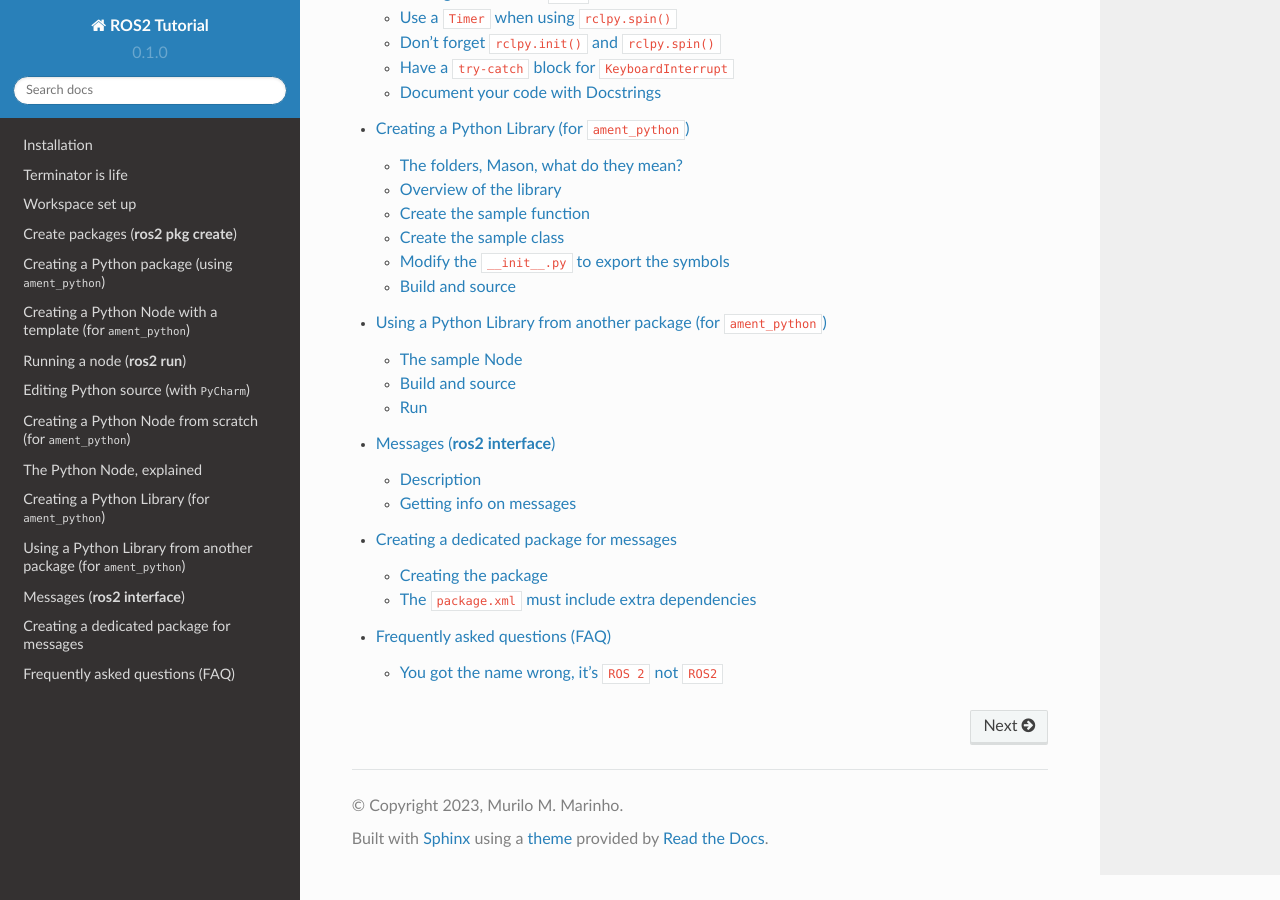
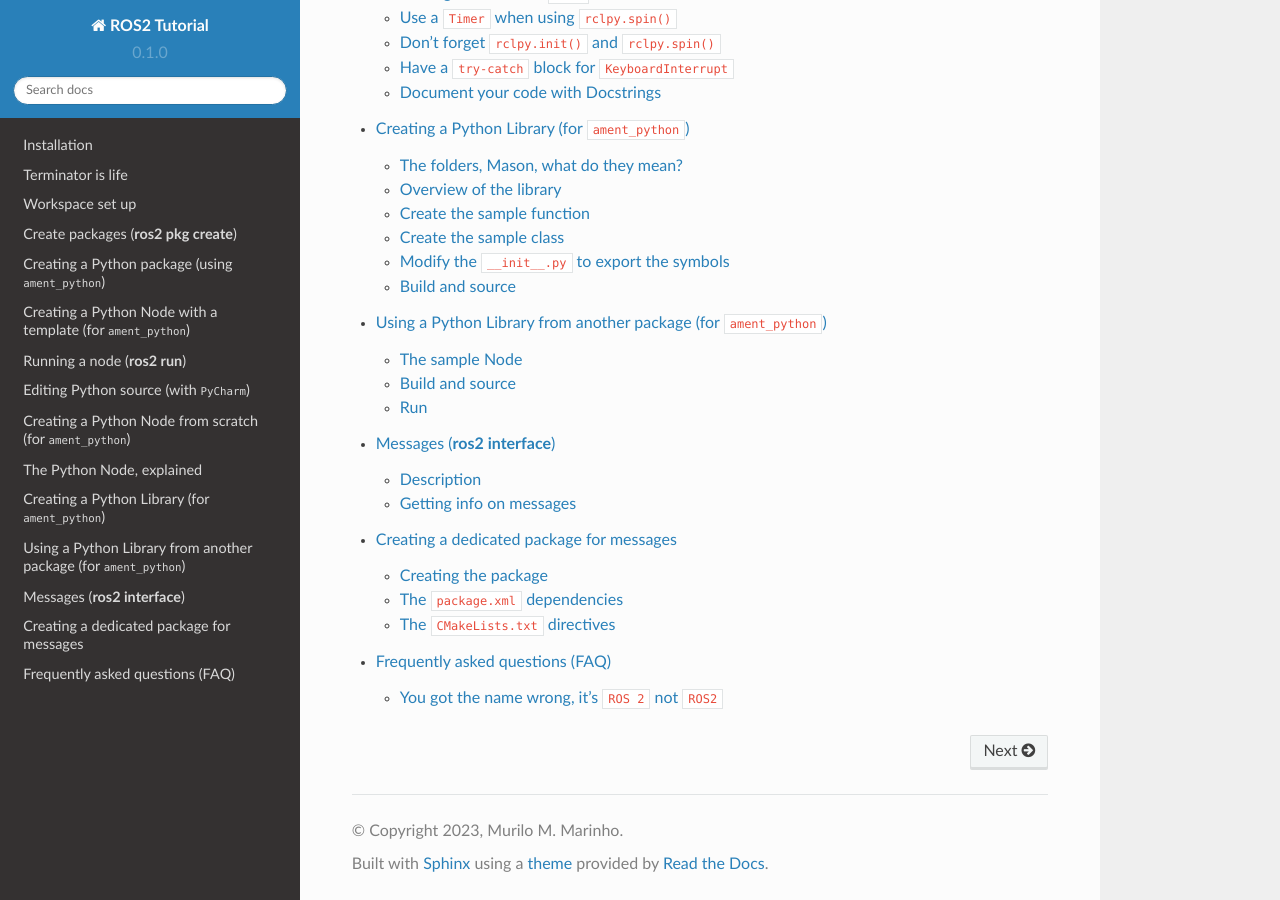
Before and after one commit to mmmarinho/ROS2_Tutorial, a Sphinx documentation site: the page built from docs/source/index.rst, in a window 1280 px wide and 900 px high, scrolled down 1467 px. Built offline with Sphinx 7.4.7 and the Read the Docs theme 2.0.0, drawn with Linux system fonts in a browser that asks for light colours.

Commit message:
Update create_message_package.rst

```diff
--- a/docs/source/create_message_package.rst
+++ b/docs/source/create_message_package.rst
@@ -51,8 +51,8 @@
 
 The :file:`package.xml` works the same way as when using :file:`ament_python`. However, we no longer have a :file:`setup.py` or :file:`setup.cfg`, everything is handled by the :file:`CMakeLists.txt`.
 
-The :file:`package.xml` must include extra dependencies
--------------------------------------------------------
+The :file:`package.xml` dependencies
+------------------------------------
 
 Whenever the package has any type of interface, the :file:`package.xml` **must** include three specific dependencies. Namely,
 
@@ -62,3 +62,10 @@
    :language: xml
    :linenos:
    :emphasize-lines: 12,13,14
+
+The :file:`CMakeLists.txt` directives
+-------------------------------------
+
+.. literalinclude:: ../../ros2_tutorial_workspace/src/package_with_interfaces/CMakeLists.xml
+   :language: cmake
+   :linenos:
```
